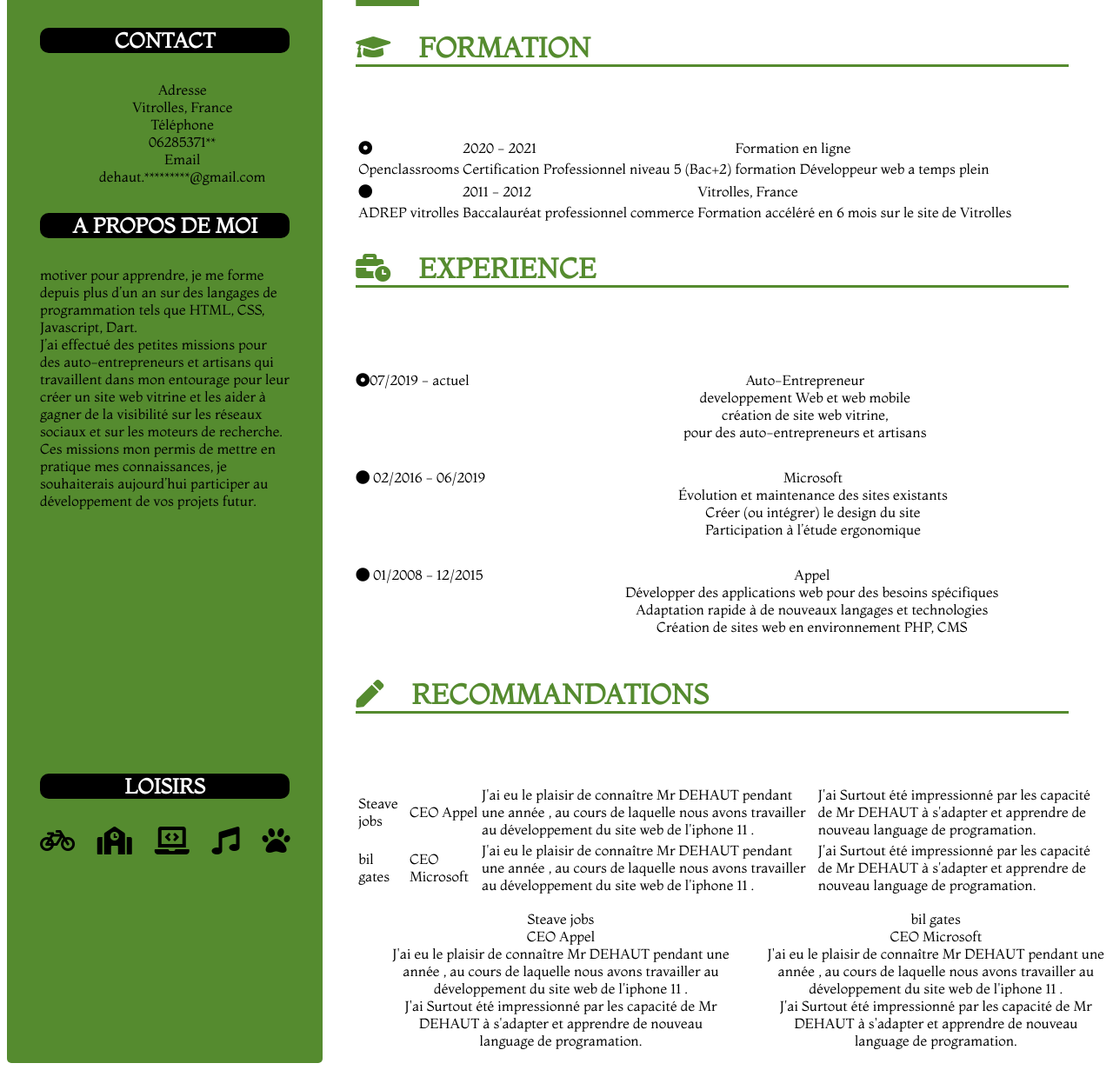
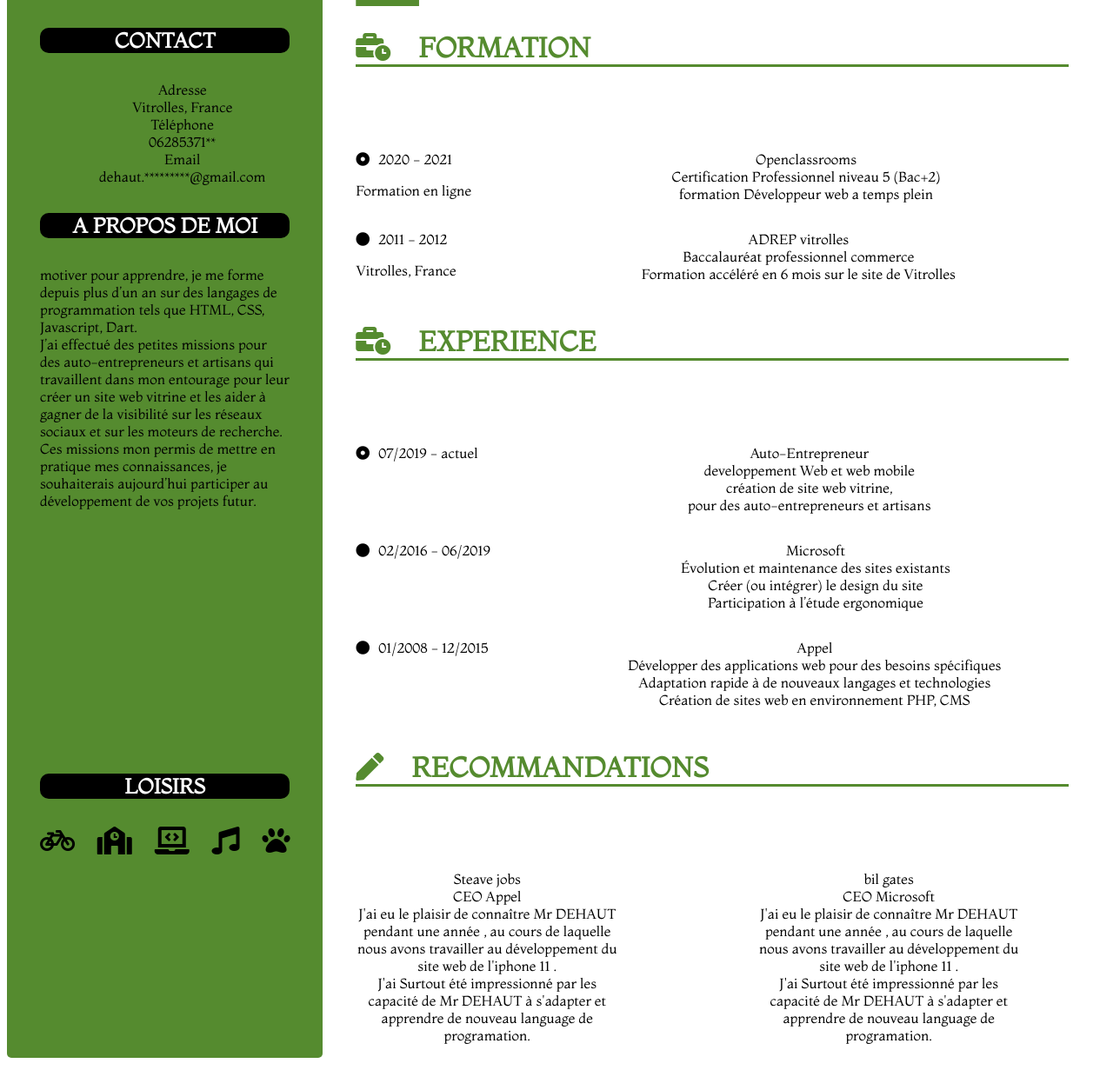
Before and after one commit to dehaut-dev/P2_DEHAUT_Jean-sebastien, a plain HTML site: page index.html in a window 1280 px wide. Shown: the part 196-1427 px from the top of the page at 87% size. Drawn offline with Linux system fonts and the light colour scheme.

Commit message:
mise a jour
mise a jour de la partie Recommandation

```diff
--- a/index.html
+++ b/index.html
@@ -54,39 +54,42 @@
         <h2><span class="souli">Dévelo</span>ppeur Freelance Vitrolles</h2>
 
         <section>
-                <div class="title">
-                    <p class="icone-title"><i class="fa fa-graduation-cap"></i></p>
-                    <h3>FORMATION</h3>
-                </div>
-                <div class="souli2"></div>
 
-            <table>
-                <tr>
-                    <td><i class="fa fa-dot-circle"></i></td>
-                    <td>2020 - 2021</td>
-                    <td>Formation en ligne</td>
-                </tr>
-                <tr>
-                    <td>Openclassrooms</td>
-                    <td>Certification Professionnel niveau 5 (Bac+2)</td>
-                    <td>formation Développeur web a temps plein</td>
-                </tr>
-            </table>
+            <div class="title">
+                <p class="icone-title"><i class="fas fa-business-time"></i></p>
+                <h3>FORMATION</h3>
+            </div>
+            <div class="souli2"></div>
 
-            <table>
-                <tr>
-                    <td><i class="fa fa-circle"></i></td>
-                    <td>2011 - 2012</td>
-                    <td>Vitrolles, France</td>
-                </tr>
-                <tr>
-                    <td>ADREP vitrolles</td>
-                    <td>Baccalauréat professionnel commerce</td>
-                    <td>Formation accéléré en 6 mois sur le site de Vitrolles</td>
-                </tr>
-            </table>
 
-        </section>
+
+        <div class="container">
+            <div>
+                <p class="element"><span class="icone-main"><i class="fa fa-dot-circle"></i></span>2020 - 2021</p>
+                <p>Formation en ligne</p>
+            </div>
+
+            <ul class="element">
+                <li>Openclassrooms</li>
+                <li>Certification Professionnel niveau 5 (Bac+2)</li>
+                <li>formation Développeur web a temps plein</li>
+            </ul>
+        </div>
+
+        <div class="container">
+            <div>
+                <p class="element"><span class="icone-main"><i class="fa fa-circle"></i></span>2011 - 2012</p>
+                <p>Vitrolles, France</p>
+            </div>
+            <ul class="element">
+                <li>ADREP vitrolles</li>
+                <li>Baccalauréat professionnel commerce</li>
+                <li>Formation accéléré en 6 mois sur le site de Vitrolles</li>
+            </ul>
+        </div>
+
+    </section>
+
 
         <section>
 
@@ -99,7 +102,7 @@
 
 
             <div class="container">
-                <p class="element"><i class="fa fa-dot-circle"></i>07/2019 - actuel</p>
+                <p class="element"><span class="icone-main"><i class="fa fa-dot-circle"></i></span>07/2019 - actuel</p>
                 <ul class="element">
                     <li>Auto-Entrepreneur</li>
                     <li>developpement Web et web mobile</li>
@@ -109,7 +112,7 @@
             </div>
 
             <div class="container">
-                <p class="element"><i class="fa fa-circle"></i> 02/2016 - 06/2019</p>
+                <p class="element"><span class="icone-main"><i class="fa fa-circle"></span></i>02/2016 - 06/2019</p>
                 <ul class="element">
                     <li>Microsoft</li>
                     <li>Évolution et maintenance des sites existants</li>
@@ -119,7 +122,7 @@
             </div>
 
                 <div class="container">
-                    <p class="element"><i class="fa fa-circle"></i> 01/2008 - 12/2015</p>
+                    <p class="element"><span class="icone-main"><i class="fa fa-circle"></span></i>01/2008 - 12/2015</p>
                     <ul class="element">
                         <li>Appel</li>
                         <li>Développer des applications web pour des besoins spécifiques</li>
@@ -132,47 +135,27 @@
         </section>
 
         <section>
-            <div>
 
-            </div>
             <div class="title">
                 <p class="icone-title"><i class="fas fa-pen"></i></i></p>
                 <h3>RECOMMANDATIONS</h3>
             </div>
             <div class="souli2"></div>
 
-
-            <table class="container2">
-                <tr>
-                    <td>Steave jobs</td>
-                    <td>CEO Appel</td>
-                    <td>J'ai eu le plaisir de connaître Mr DEHAUT pendant une année , au cours de laquelle nous avons travailler au développement du site web de l'iphone 11 .</td>
-                    <td>J'ai Surtout été impressionné par les capacité de Mr DEHAUT à s'adapter et apprendre de nouveau language de programation.</td>
-                </tr>
-
-                <tr>
-                    <td>bil gates</td>
-                    <td>CEO Microsoft</td>
-                    <td>J'ai eu le plaisir de connaître Mr DEHAUT pendant une année , au cours de laquelle nous avons travailler au développement du site web de l'iphone 11 .</td>
-                    <td>J'ai Surtout été impressionné par les capacité de Mr DEHAUT à s'adapter et apprendre de nouveau language de programation.</td>
-                </tr>
-            </table>
-
             <div class="container">
-                <ul>
+                <ul class="element-bas">
                     <li>Steave jobs</li>
                     <li>CEO Appel</li>
-                    <li>J'ai eu le plaisir de connaître Mr DEHAUT pendant une année , au cours de laquelle nous avons travailler au développement du site web de l'iphone 11 .</li>
-                    <li>J'ai Surtout été impressionné par les capacité de Mr DEHAUT à s'adapter et apprendre de nouveau language de programation.</li>
+                    <li>J'ai eu le plaisir de connaître Mr DEHAUT pendant une année , au cours de laquelle nous avons travailler au développement du site web de l'iphone 11 .</li>                    <li>J'ai Surtout été impressionné par les capacité de Mr DEHAUT à s'adapter et apprendre de nouveau language de programation.</li>
                 </ul>
-
-                <ul>
+                <ul class="element-bas">
                     <li>bil gates</li>
                     <li>CEO Microsoft</li>
                     <li>J'ai eu le plaisir de connaître Mr DEHAUT pendant une année , au cours de laquelle nous avons travailler au développement du site web de l'iphone 11 .</li>
                     <li>J'ai Surtout été impressionné par les capacité de Mr DEHAUT à s'adapter et apprendre de nouveau language de programation.</li>
                 </ul>
             </div>
+
         </section>
 
     </main>
--- a/style.css
+++ b/style.css
@@ -102,6 +102,10 @@ main{
     margin-bottom: 0px;
 }
 
+.icone-main{
+    font-size: 1rem;
+    margin-right: 10px;
+}
 /* header */
 
 h1{
@@ -135,6 +139,14 @@ h2{
 
 /*recommandations*/
 
-.container2{
+.element-bas{
+    padding: 0px;
+}
 
+.element-bas:nth-child(1){
+    width: 35%;
+    margin-right: 10rem;
 }
+.element-bas:nth-child(2){
+    width: 35%;
+}
```
